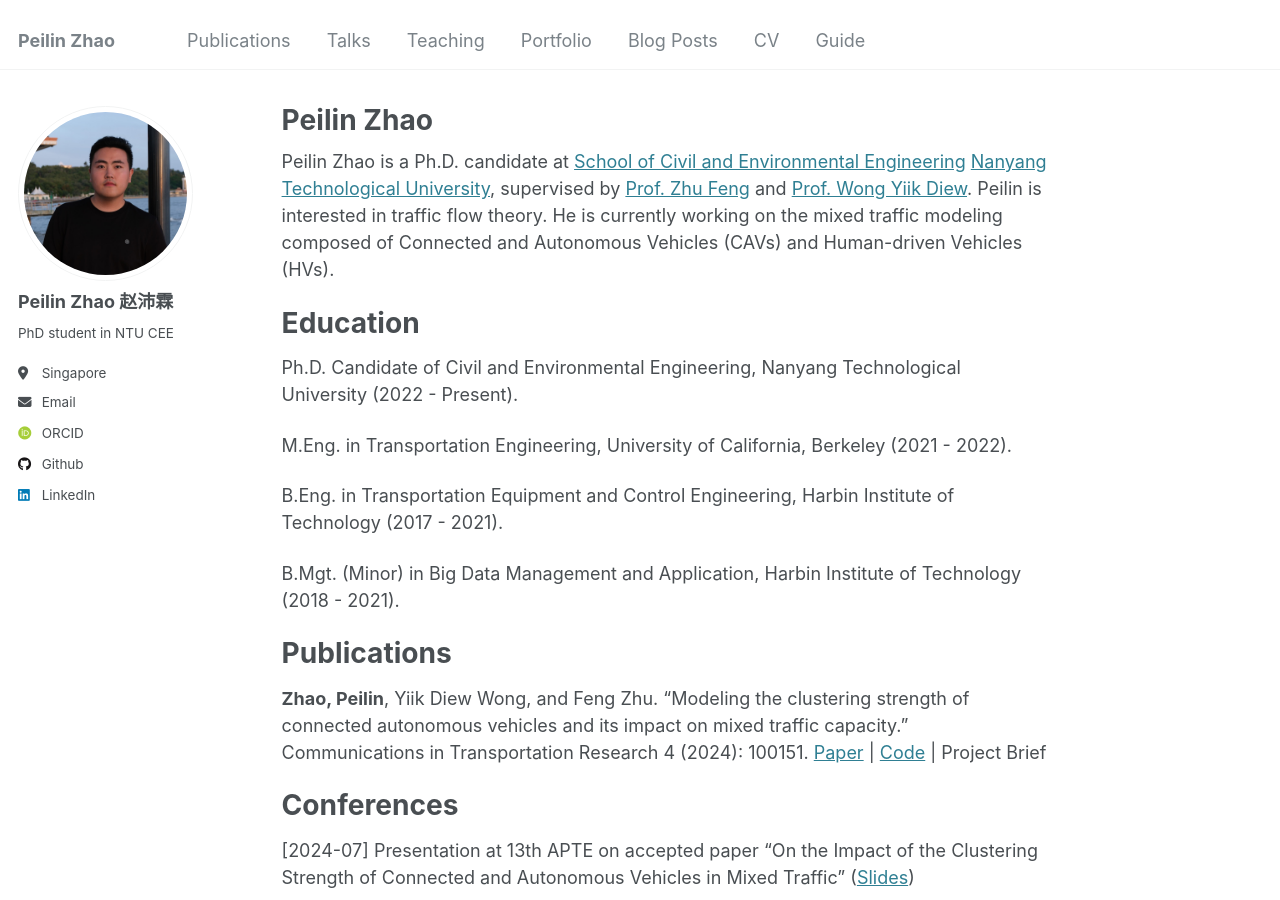
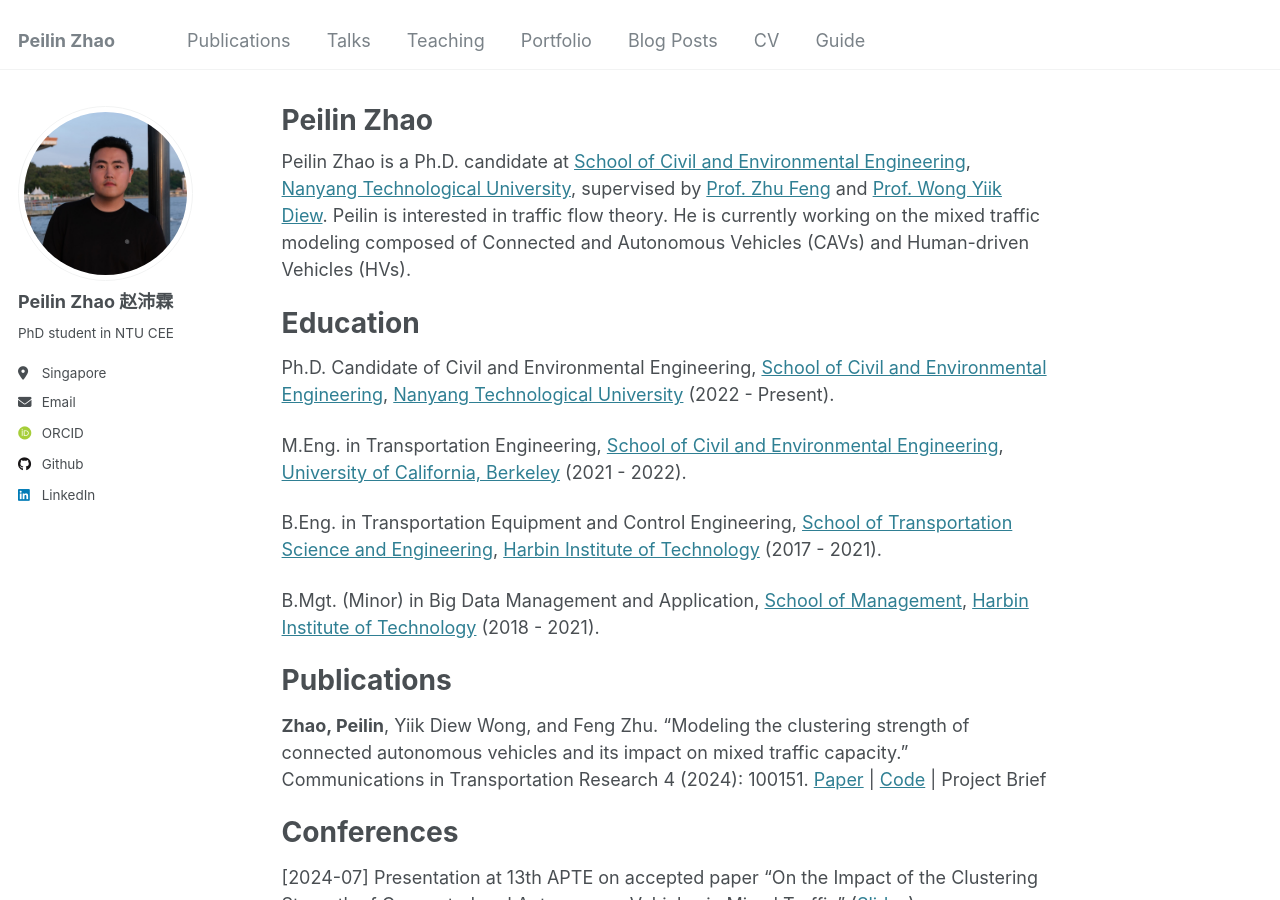
Before and after one commit to Jerry-zpl/Jerry-zpl.github.io, a Jekyll site: the page built from _pages/about.md, in a window 1280 px wide and 900 px high. Built offline with Jekyll 4.4.1, drawn with Linux system fonts in a browser that asks for light colours; some web fonts are replaced.

Commit message:
Update about.md

```diff
--- a/_pages/about.md
+++ b/_pages/about.md
@@ -7,17 +7,17 @@ redirect_from:
   - /about.html
 ---
 
-Peilin Zhao is a Ph.D. candidate at [School of Civil and Environmental Engineering](https://www.ntu.edu.sg/cee) [Nanyang Technological University](https://www.ntu.edu.sg/), supervised by [Prof. Zhu Feng](https://dr.ntu.edu.sg/cris/rp/rp00740) and [Prof. Wong Yiik Diew](https://dr.ntu.edu.sg/cris/rp/rp00667). Peilin is interested in traffic flow theory. He is currently working on the mixed traffic modeling composed of Connected and Autonomous Vehicles (CAVs) and Human-driven Vehicles (HVs).
+Peilin Zhao is a Ph.D. candidate at [School of Civil and Environmental Engineering](https://www.ntu.edu.sg/cee), [Nanyang Technological University](https://www.ntu.edu.sg/), supervised by [Prof. Zhu Feng](https://dr.ntu.edu.sg/cris/rp/rp00740) and [Prof. Wong Yiik Diew](https://dr.ntu.edu.sg/cris/rp/rp00667). Peilin is interested in traffic flow theory. He is currently working on the mixed traffic modeling composed of Connected and Autonomous Vehicles (CAVs) and Human-driven Vehicles (HVs).
 
 Education
 ======
-Ph.D. Candidate of Civil and Environmental Engineering, Nanyang Technological University (2022 - Present).
+Ph.D. Candidate of Civil and Environmental Engineering, [School of Civil and Environmental Engineering](https://www.ntu.edu.sg/cee), [Nanyang Technological University](https://www.ntu.edu.sg/) (2022 - Present).
 
-M.Eng. in Transportation Engineering, University of California, Berkeley (2021 - 2022).
+M.Eng. in Transportation Engineering, [School of Civil and Environmental Engineering](https://ce.berkeley.edu/), [University of California, Berkeley](https://www.berkeley.edu/) (2021 - 2022).
 
-B.Eng. in Transportation Equipment and Control Engineering, Harbin Institute of Technology (2017 - 2021).
+B.Eng. in Transportation Equipment and Control Engineering, [School of Transportation Science and Engineering](https://jtxy.hit.edu.cn/), [Harbin Institute of Technology](https://www.hit.edu.cn/) (2017 - 2021).
 
-B.Mgt. (Minor) in Big Data Management and Application, Harbin Institute of Technology (2018 - 2021).
+B.Mgt. (Minor) in Big Data Management and Application, [School of Management](https://som.hit.edu.cn/), [Harbin Institute of Technology](https://www.hit.edu.cn/) (2018 - 2021).
 
 Publications
 ======
```
